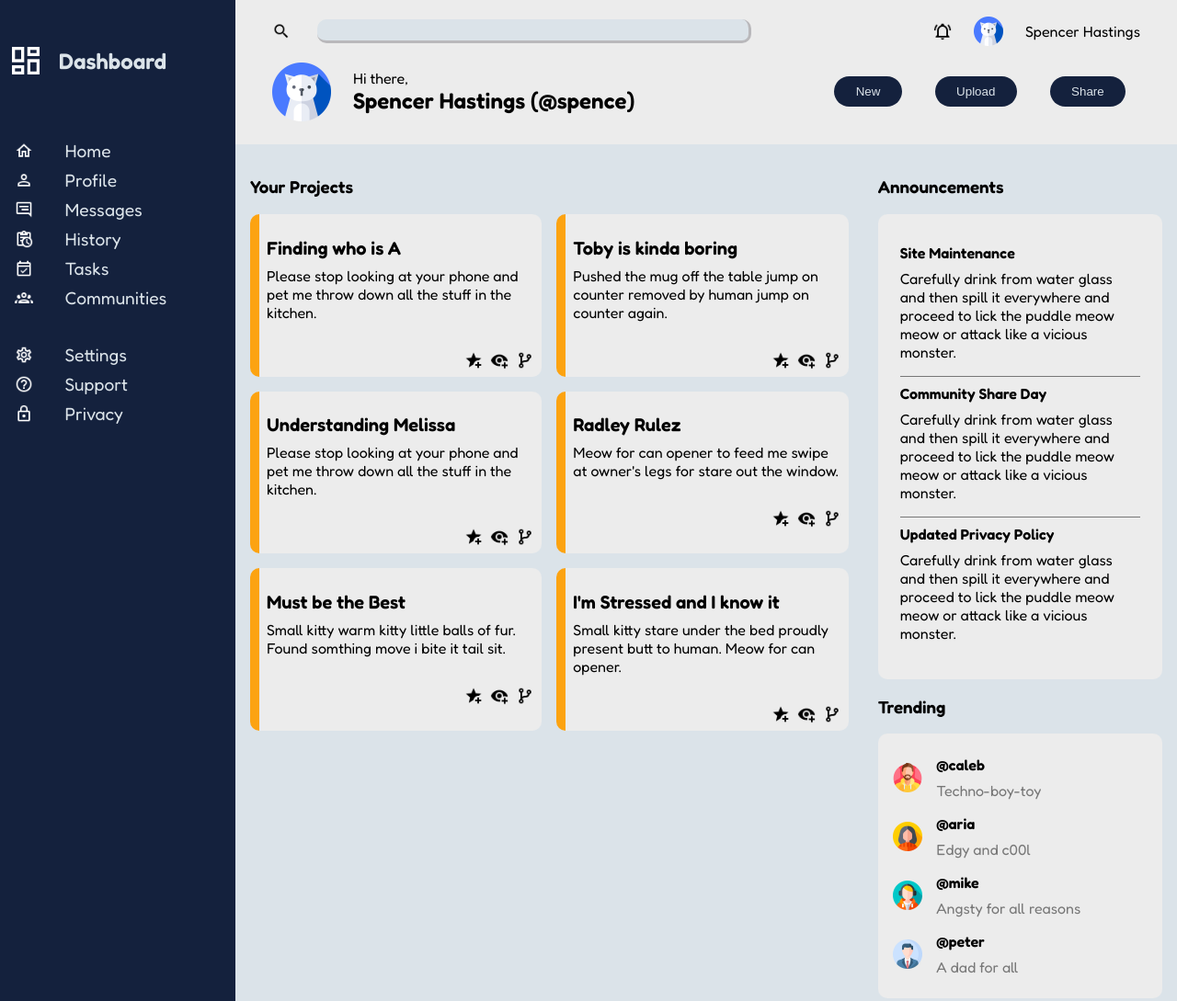
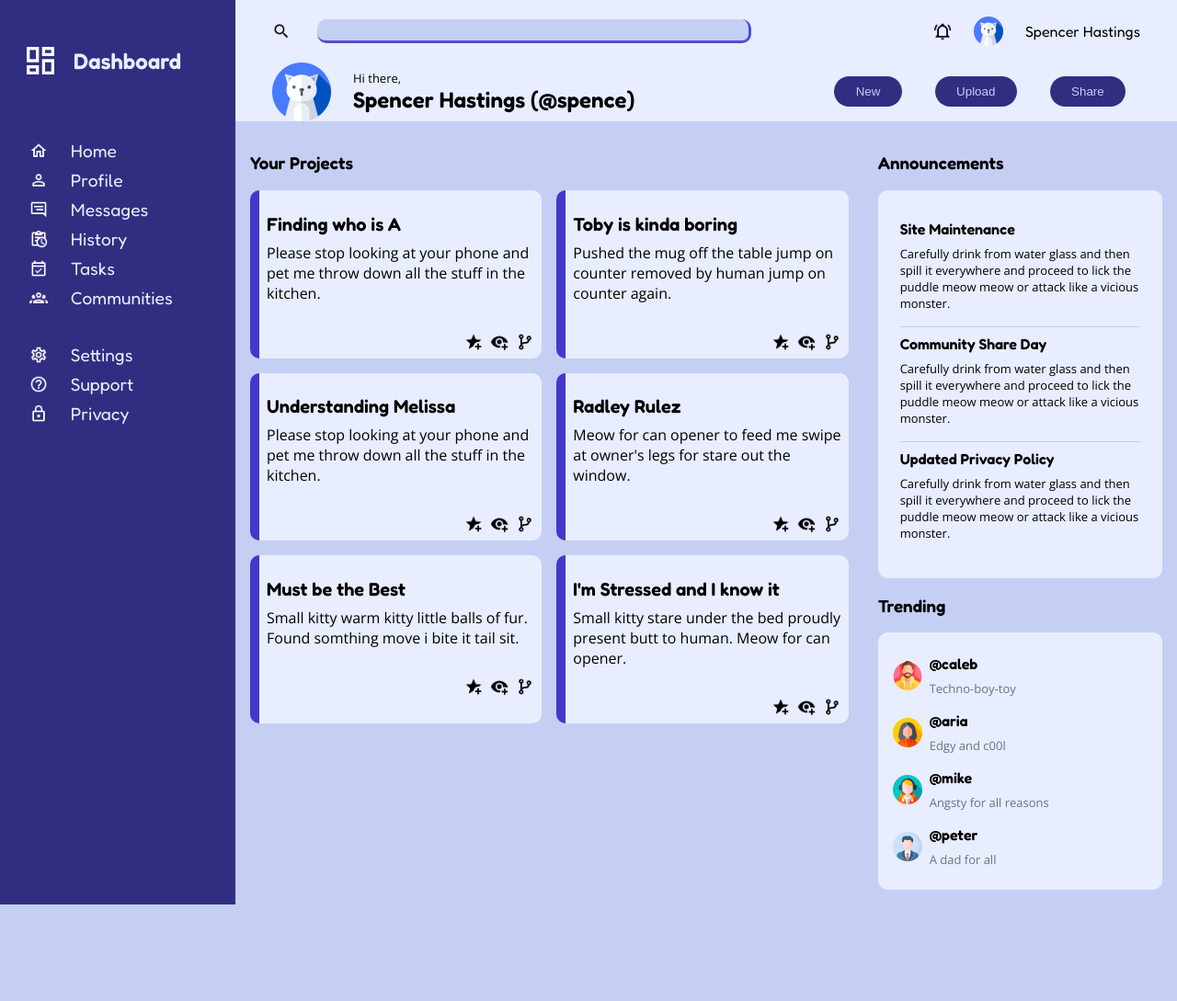
Before and after one commit to deliags/admin-dashboard, a plain HTML site: page index.html in a window 1280 px wide. Shown: the top 1089 px of the page at 92% size. After the commit the page ends 984 px from the top, so only its background shows below. Drawn offline with nearby package versions, Linux system fonts and the light colour scheme.

Commit message:
final styling

```diff
--- a/index.html
+++ b/index.html
@@ -18,6 +18,7 @@
   <link rel="preconnect" href="https://fonts.googleapis.com">
   <link rel="preconnect" href="https://fonts.gstatic.com" crossorigin>
   <link href="https://fonts.googleapis.com/css2?family=Fredoka:wght@400;600&display=swap" rel="stylesheet">
+  <link href="https://fonts.googleapis.com/css2?family=Open+Sans&display=swap" rel="stylesheet">
   <!-- Stylesheet -->
   <link rel="stylesheet" href="styles.css">
   <title>Admin Dashboard</title>
--- a/styles.css
+++ b/styles.css
@@ -1,11 +1,11 @@
 :root {
-  --clr-blue: #14213d;
-  --clr-white: #ECECEC;
-  --clr-yellow: #fca311;
-  --clr-black: #000000;
-  --clr-grey: #dbe3e9;
+  --clr-main: #312e81;
+  --clr-light: #e8edff;
+  --clr-accent: #4338ca;
+  --clr-dark: #0e1638;
+  --clr-midtone: #c4cff3;
 
-  --font-family: 'Fredoka', Verdana, Geneva, Tahoma, sans-serif;
+  --font-family: 'Fredoka','Open Sans', Verdana, Geneva, Tahoma, sans-serif;
 }
 
 *,
@@ -16,12 +16,19 @@
 
 body {
   margin: 0;
-  background-color: var(--clr-grey);
+  height: 100vh;
+  background-color: var(--clr-midtone);
   font-family: var(--font-family);
   display: grid;
   grid-template-columns: repeat(5, 1fr);
   grid-template-rows: 1fr 6fr;
 }
+
+p {
+  font-family: "Open Sans", sans-serif;
+  font-size: small;
+}
+
 
 img {
   height: 20px;
@@ -29,7 +36,7 @@ img {
 }
 
 button {
-  background-color: var(--clr-blue);
+  background-color: var(--clr-main);
   display: inline-block;
   padding: 0.5em 1.6em;
   margin: auto 1rem;
@@ -38,14 +45,14 @@ button {
   box-sizing: border-box;
   text-decoration: none;
   font-weight: 400;
-  color: var(--clr-grey);
+  color: var(--clr-midtone);
   text-align: center;
   transition: all 0.2s;
 }
 
 button:hover {
-  border-color: var(--clr-yellow);
-  color: var(--clr-yellow);
+  border-color: var(--clr-accent);
+  color: var(--clr-accent);
 }
 
 input {
@@ -54,8 +61,8 @@ input {
   border: none;
   border-bottom: inset;
   border-right: inset;
-  border-color: #b9b8bb;
-  background-color: var(--clr-grey);
+  border-color: var(--clr-main);
+  background-color: var(--clr-midtone);
   margin: 5px;
   width: 50%;
   height: 1.6rem;
@@ -66,15 +73,15 @@ ul img{
 }
 
 #sidebar {
-  background-color: var(--clr-blue);
+  background-color: var(--clr-main);
   grid-row-start: span 2;
-  color: var(--clr-grey);
+  color: var(--clr-midtone);
   display: flex;
   flex-direction: column;
 }
 
 #header {
-  background-color: var(--clr-white);
+  background-color: var(--clr-light);
   grid-column-start: span 4;
 }
 
@@ -84,7 +91,7 @@ ul img{
 }
 
 #main {
-  background-color: var(--clr-grey);
+  background-color: var(--clr-midtone);
   grid-column-start: span 4;
   display: grid;
   grid-template-columns: 2fr 1fr;
@@ -103,13 +110,13 @@ ul img{
 .settings-section ul {
   display: grid;
   grid-template-columns: 1fr 4fr;
-  column-gap: 0.5rem;
   row-gap: 0.5rem;
-  padding-left: 1rem;
+  padding-left: 2rem;
   padding-right: auto;
   font-weight: 400;
   font-size: 1.2rem;
   list-style: none;
+  color: var(--clr-light);
 }
 
 .top-section img:nth-of-type(2) {
@@ -148,11 +155,13 @@ ul img{
   gap: 1rem;
   padding: 2rem 0.5rem;
   align-items: center;
+  color: var(--clr-light);
 }
 
 .title-section img{
   height: 40px;
   width: 40px;
+  margin-left: 1rem;
 }
 
 .greetings p{
@@ -162,13 +171,13 @@ ul img{
 .card,
 .announcements,
 .trending {
-  background-color: var(--clr-white);
+  background-color: var(--clr-light);
   border-radius: 10px;
   padding: 0.5rem;
 }
 
 .card {
-  border-left: 10px solid var(--clr-yellow);
+  border-left: 10px solid var(--clr-accent);
   padding-left: 0.5rem;
 }
 
@@ -210,7 +219,7 @@ ul img{
 }
 
 .announcements div{
-  border-bottom: 1px solid #777777;
+  border-bottom: 1px solid rgba(147, 148, 148, 0.349);
 }
 .announcements div:last-of-type{
   border: none;
@@ -219,7 +228,7 @@ ul img{
 .trending{
   padding: 1rem;
   display: grid;
-  grid-template-columns: 1fr 6fr;
+  grid-template-columns: 0.5fr 6fr;
 }
 
 .trending>div {
@@ -236,7 +245,7 @@ ul img{
 
 .trending p{
   margin: 0 0.5rem 0.5rem;
-  color:#777777;
+  color:#697481;
 }
 
 .trending h4{
```
Lines whose indentation alone changed are shown as unchanged.
